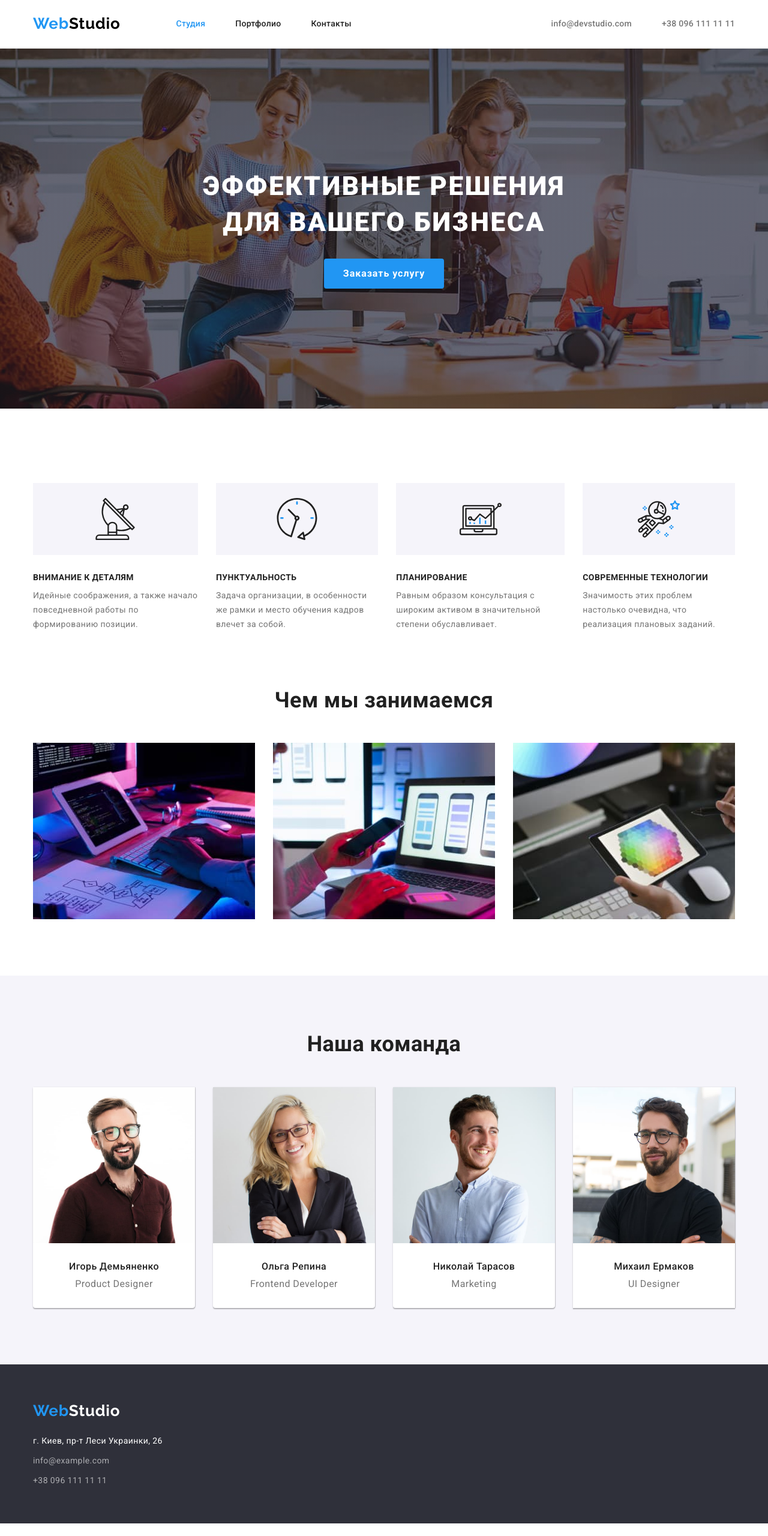
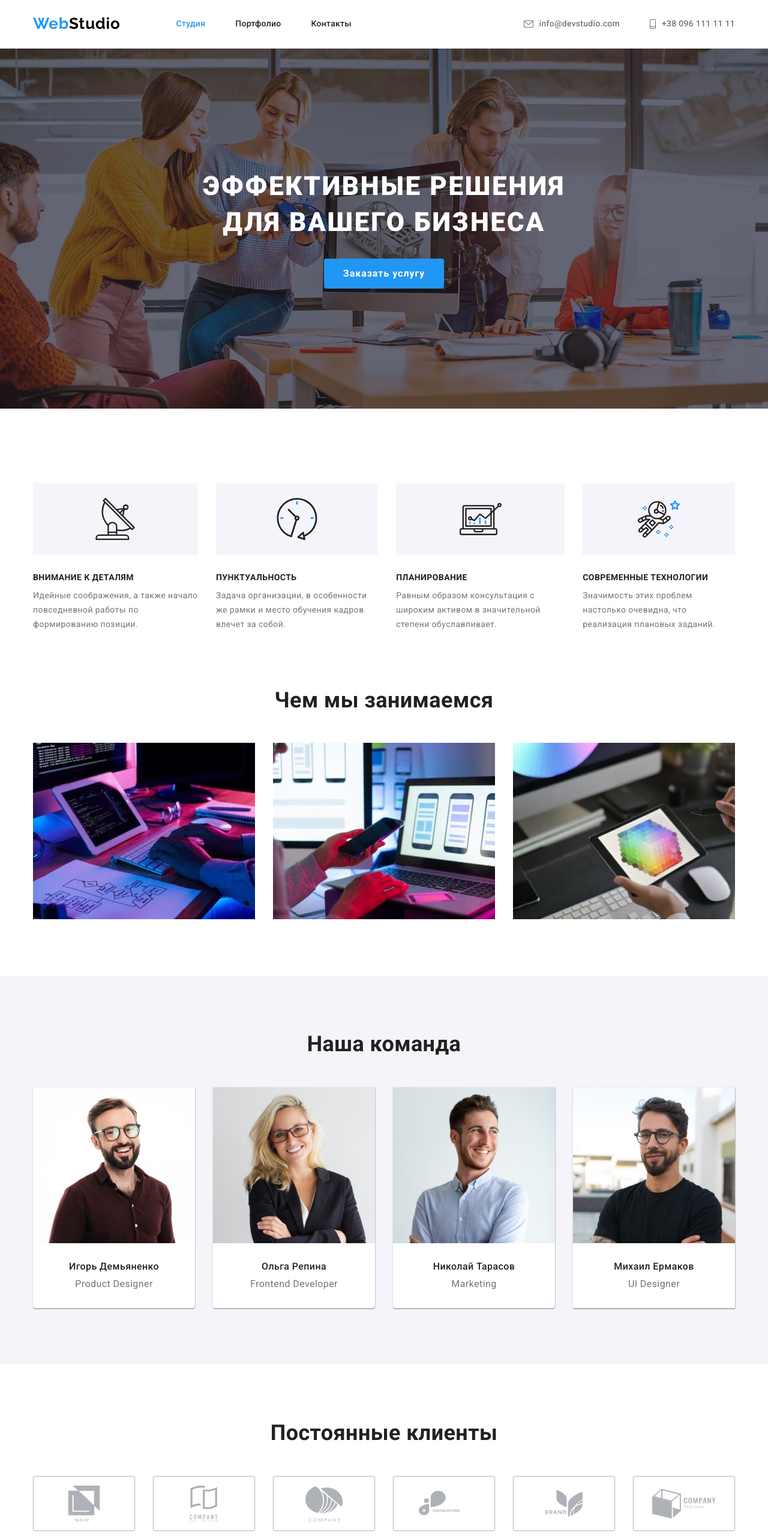
Before and after one commit to Oksana-Zakhariia/goit-markup-hw-05, a plain HTML site: page index.html in a window 1280 px wide. Shown: the top 2560 px of the page at 60% size. Before the commit the page ends 2539 px from the top, so only its background shows below. Drawn offline with nearby package versions, Linux system fonts and the light colour scheme.

Commit message:
add icons

```diff
--- a/css/styles.css
+++ b/css/styles.css
@@ -130,6 +130,20 @@ margin-bottom: 25px;
     padding-bottom: 32px;
     color: var(--accent-color);
 
+
+}
+.mail-svg{
+    width: 16px;
+    height: 12px;
+    fill: currentColor;
+    margin-right: 10px;
+
+}
+.phone-svg{
+    width: 10px;
+    height: 16px;
+    fill: currentColor;
+    margin-right: 10px;
 }
 .site-header-contacts {
     display: flex;
@@ -138,10 +152,10 @@ margin-bottom: 25px;
 
 }
 .site-header-contact{
-    display: flex;
+    display:inline-flex;
     padding-top: 32px;
     padding-bottom: 32px;
-
+    align-items: center;
     color: var(--primary-text-color);
     text-decoration-line: none;
     list-style: none;
@@ -361,7 +375,46 @@ line-height: 1.7;
     font-size: 16px;
     line-height: 1.18;
 }
+.clients-list{
+    display: flex;
 
+}
+.client-item:not(:last-child){
+    margin-right: 30px;
+    justify-content: center;
+
+}
+.client-thumb{
+    width: 170px;
+    height: 92px;
+    border: 1px solid #AFB1B8;
+    border-radius: 4px;
+    display: inline-block;
+   justify-content: center;
+
+}
+
+.client-icon{
+    width: 106px;
+    max-height: 60px;
+    fill: currentColor;
+
+}
+.client-link:hover ,
+.client-link:focus {
+    color: var(--accent-color);
+    border: 1px solid var(--accent-color);
+}
+.client-link{
+    min-width: 170px;
+    height: 92px;
+    border: 1px solid #AFB1B8;
+    border-radius: 4px;
+    display: flex;
+    justify-content: center;
+    align-items: center;
+    color: #AFB1B8;
+}
 
 
 /*portfolio main*/
--- a/index.html
+++ b/index.html
@@ -23,8 +23,19 @@
                 </ul>
             </nav>
             <ul class="site-header-contacts list">
-                <li class="item"> <a class="site-header-contact" href="mailto:info@devstudio.com" lang="en">info@devstudio.com</a></li>
-                <li class="item"> <a class="site-header-contact" href="tel:+380961111111">+38 096 111 11 11</a></li>
+                <li class="item">
+
+                     <a class="site-header-contact" href="mailto:info@devstudio.com" lang="en">
+                        <svg class="mail-svg">
+                            <use href="./images/symbol-defs.svg#icon-letter">                   </use>
+                        </svg>
+                        info@devstudio.com</a></li>
+                <li class="item"> <a class="site-header-contact" href="tel:+380961111111">
+                    <svg class="phone-svg">
+                        <use href="./images/symbol-defs.svg#icon-phone"></use>
+
+                    </svg>
+                    +38 096 111 11 11</a></li>
             </ul>
         </div>
 
@@ -118,6 +129,61 @@
 
 
         </section>
+        <section class="clients section">
+            <div class="container">
+                <h2 class="section-title">Постоянные клиенты</h2>
+                <ul class="clients-list list">
+
+                <li class="client-item">
+                    <a class="client-link" href="">
+                        <svg class="client-icon" width="106" heigh="60">
+                            <use href="./images/symbol-defs.svg#icon-client1" ></use>
+                        </svg>
+                        </a>
+                </li>
+                <li class="client-item">
+                        <a class="client-link" href="">
+                            <svg class="client-icon" width="106" heigh="60">
+                                <use href="./images/symbol-defs.svg#icon-client2"></use>
+                            </svg>
+                            </a>
+                </li>
+                <li class="client-item">
+                        <a class="client-link" href="">
+                            <svg class="client-icon" width="106" heigh="60">
+                                <use href="./images/symbol-defs.svg#icon-client3"></use>
+                            </svg>
+                            </a>
+                </li>
+                <li class="client-item">
+                        <a class="client-link" href="">
+                            <svg class="client-icon " width="106" heigh="60">
+                                <use href="./images/symbol-defs.svg#icon-client4"></use>
+                            </svg>
+                            </a>
+                </li>
+                <li class="client-item">
+                        <a class="client-link" href="">
+                            <svg class="client-icon " width="106" max-heigh="60">
+                                <use href="./images/symbol-defs.svg#icon-client5"></use>
+                            </svg>
+                            </a>
+                </li>
+                <li class="client-item">
+
+                        <a class="client-link" href="">
+                            <svg class="client-icon " width="106" heigh="60">
+                                <use href="./images/symbol-defs.svg#icon-client6"></use>
+                            </svg>
+                    </a>
+
+
+            </ul>
+
+
+            </div>
+
+        </section>
 
 
     </main>
```
Also changed, not shown: images/icons.svg/antenna.svg (added), images/icons.svg/client1.svg (added), images/icons.svg/client2.svg (added), images/icons.svg/client3.svg (added), images/icons.svg/client4.svg (added), images/icons.svg/client5.svg (added), images/icons.svg/client6.svg (added), images/icons.svg/facebook.svg (added), images/icons.svg/instagram.svg (added), images/icons.svg/letter.svg (added), images/icons.svg/linkedin.svg (added), images/icons.svg/phone.svg (added), images/icons.svg/twitter.svg (added), images/symbol-defs.svg (added), 2 other files.
